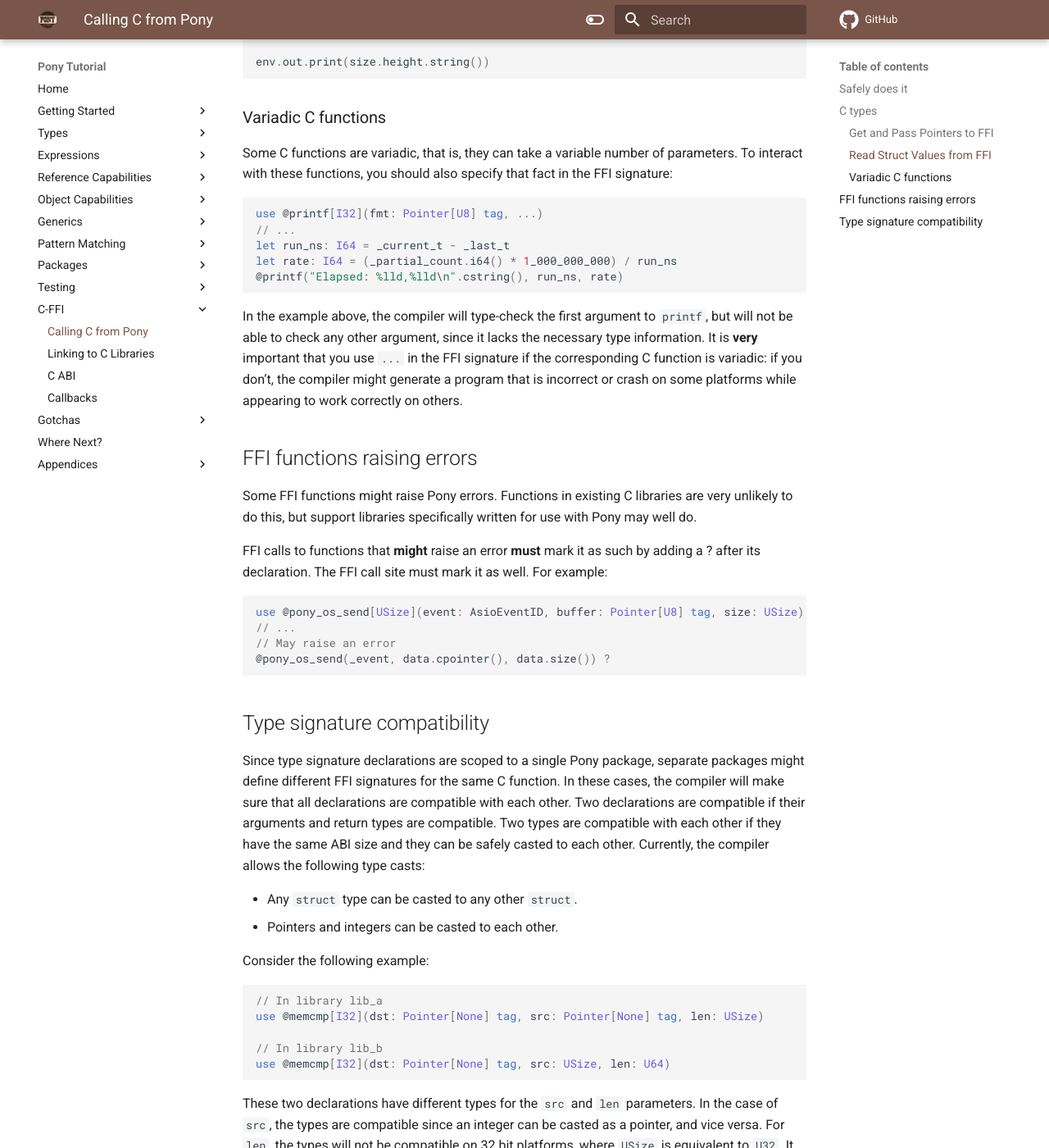
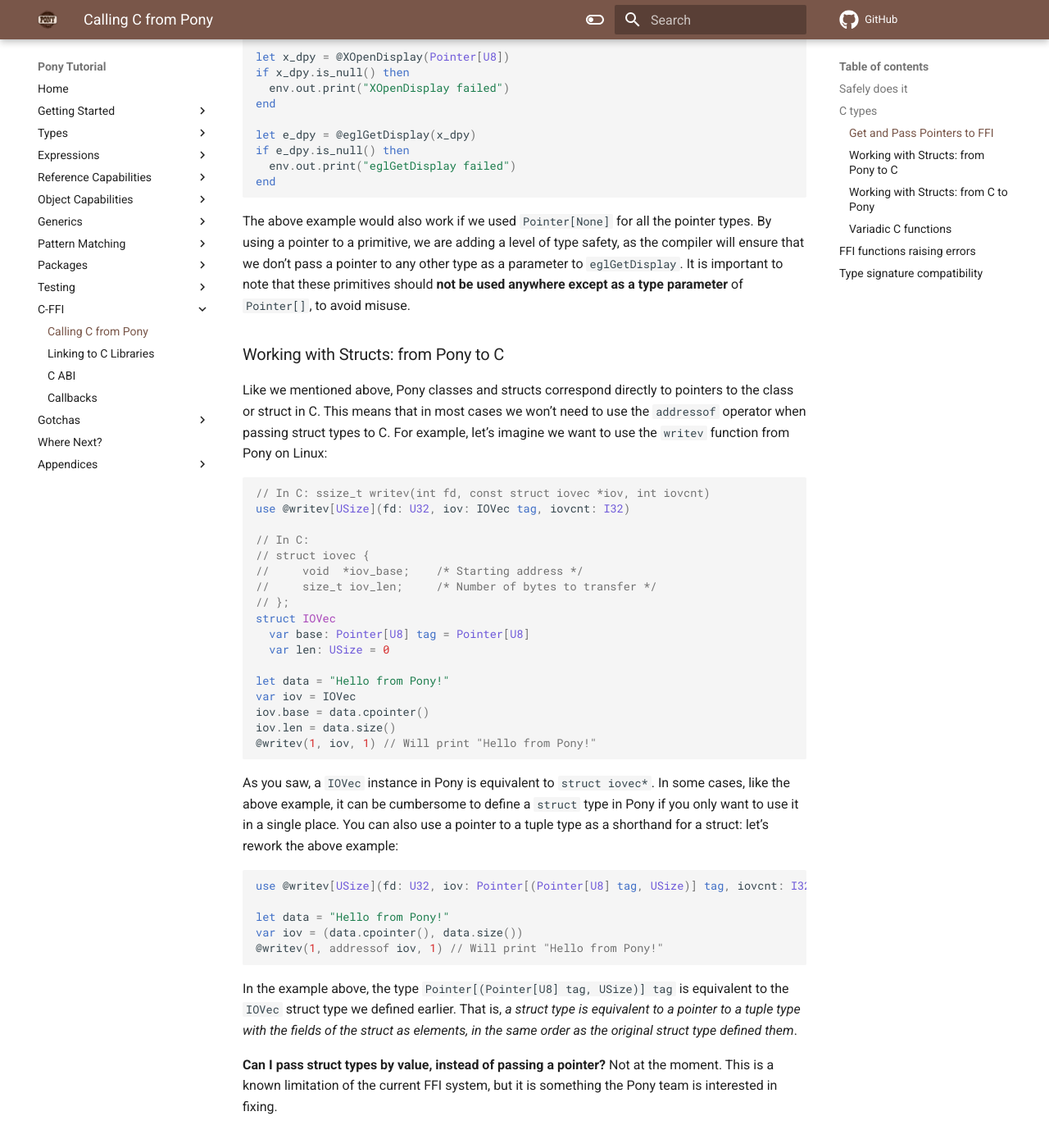
Before and after one commit to ponylang/pony-tutorial, an MkDocs documentation site: the page built from docs/c-ffi/calling-c.md, in a window 1280 px wide and 1400 px high, scrolled down 2419 px. Shown: the whole window at 82% size. Built offline with MkDocs 1.6.1 and Material for MkDocs 9.7.7, drawn with Linux system fonts in a browser that asks for light colours; comment, search, counter and statistics services are not loaded; some of the changed text lies outside the part shown.

Commit message:
Improve FFI documentation (#474)

````diff
--- a/docs/c-ffi/calling-c.md
+++ b/docs/c-ffi/calling-c.md
@@ -28,30 +28,50 @@
 
 The use @ command can take a condition just like other `use` commands. This is useful in this case, since the `_mkdir` function only exists in Windows.
 
+If the name of the C function that you want to call is also a [reserved keyword in Pony](/appendices/keywords.md) (such as `box`), you will need to wrap the name in double quotes (`@"box"`). If you forget to do so, your program will not compile.
+
 An FFI signature is public to all Pony files inside the same package, so you only need to write them once.
 
 ## C types
 
 Many C functions require types that don't have an exact equivalent in Pony. A variety of features is provided for these.
 
-For FFI functions that have no return value (ie they return `void` in C) the return value specified should be `[None]`.
+For FFI functions that have no return value (i.e. they return `void` in C) the return value specified should be `None`.
 
-In Pony String is an object with a header and fields, but in C a `char*` is simply a pointer to character data. The `.cstring()` function on String provides us with a valid pointer to hand to C. Our `fwrite` example above makes use of this for the first argument.
+In Pony, a String is an object with a header and fields, while in C a `char*` is simply a pointer to character data. The `.cstring()` function on String provides us with a valid pointer to hand to C. Our `mkdir` example above makes use of this for the first argument.
 
-Pony classes correspond directly to pointers to the class in C.
+Pony classes and structs correspond directly to pointers to the class or struct in C.
 
-For C pointers to simple types, such as U64, the Pony `Pointer[]` polymorphic type should be used, with a `tag` reference capability. `Pointer[U8] tag` should be used for void*.
-
-To pass pointers to values to C the `addressof` operator can be used (previously `&`), just like taking an address in C. This is done in the standard library to pass the address of a `U64` to an FFI function that takes a `uint64_t*` as an out parameter:
+For C pointers to simple types, such as U64, the Pony `Pointer[]` polymorphic type should be used, with a `tag` reference capability. To represent `void*` arguments, you should the `Pointer[None] tag` type, which will allow you to pass a pointer to any type, including other pointers. This is needed to write declarations for certain POSIX functions, such as `memcpy`:
 
 ```pony
-var len = U64(0)
-@pcre2_substring_length_bynumber_8[I32](_match, i.u32(), addressof len)
+// The C type is void* memcpy(void *restrict dst, const void *restrict src, size_t n);
+use @memcpy[Pointer[U8]](dst: Pointer[None] tag, src: Pointer[None] tag, n: USize)
+
+// Now we can use memcpy with any Pointer type
+let out: Pointer[Pointer[U8] tag] tag = // ...
+let outlen: Pointer[U8] tag = // ...
+let ptr: Pointer[U8] tag = // ...
+let size: USize = // ...
+// ...
+@memcpy(out, addressof ptr, size.bitwidth() / 8)
+@memcpy(outlen, addressof size, 1)
+```
+
+When dealing with `void*` return types from C, it is good practice to try to narrow the type down to the most specific Pony type that you expect to receive. In the example above, we chose `Pointer[U8]` as the return type, since we can use such a pointer to construct Pony Arrays and Strings.
+
+To pass pointers to values to C the `addressof` operator can be used (previously `&`), just like taking an address in C. This is done in the standard library to pass the address of a `U32` to an FFI function that takes a `int*` as an out parameter:
+
+```pony
+use @frexp[F64](value: F64, exponent: Pointer[U32])
+// ...
+var exponent: U32 = 0
+var mantissa = @frexp(this, addressof exponent)
 ```
 
 ### Get and Pass Pointers to FFI
 
-To pass and receive pointers to c structs you need to declare pointer to primitives
+If you want to receive a pointer to an opaque C type, using a pointer to a primitive can be useful:
 
 ```pony
 use @XOpenDisplay[Pointer[_XDisplayHandle]](name: Pointer[U8] tag)
@@ -71,11 +91,53 @@
 end
 ```
 
-### Read Struct Values from FFI
+The above example would also work if we used `Pointer[None]` for all the pointer types. By using a pointer to a primitive, we are adding a level of type safety, as the compiler will ensure that we don't pass a pointer to any other type as a parameter to `eglGetDisplay`. It is important to note that these primitives should __not be used anywhere except as a type parameter__ of `Pointer[]`, to avoid misuse.
 
-A common pattern in C is to pass a struct pointer to a function, and that function will fill in various values in the struct. To do this in Pony, you make a `struct` and then use a `NullablePointer`:
+### Working with Structs: from Pony to C
+
+Like we mentioned above, Pony classes and structs correspond directly to pointers to the class or struct in C. This means that in most cases we won't need to use the `addressof` operator when passing struct types to C. For example, let's imagine we want to use the `writev` function from Pony on Linux:
 
 ```pony
+// In C: ssize_t writev(int fd, const struct iovec *iov, int iovcnt)
+use @writev[USize](fd: U32, iov: IOVec tag, iovcnt: I32)
+
+// In C:
+// struct iovec {
+//     void  *iov_base;    /* Starting address */
+//     size_t iov_len;     /* Number of bytes to transfer */
+// };
+struct IOVec
+  var base: Pointer[U8] tag = Pointer[U8]
+  var len: USize = 0
+
+let data = "Hello from Pony!"
+var iov = IOVec
+iov.base = data.cpointer()
+iov.len = data.size()
+@writev(1, iov, 1) // Will print "Hello from Pony!"
+```
+
+As you saw, a `IOVec` instance in Pony is equivalent to `struct iovec*`. In some cases, like the above example, it can be cumbersome to define a `struct` type in Pony if you only want to use it in a single place. You can also use a pointer to a tuple type as a shorthand for a struct: let's rework the above example:
+
+```pony
+use @writev[USize](fd: U32, iov: Pointer[(Pointer[U8] tag, USize)] tag, iovcnt: I32)
+
+let data = "Hello from Pony!"
+var iov = (data.cpointer(), data.size())
+@writev(1, addressof iov, 1) // Will print "Hello from Pony!"
+```
+
+In the example above, the type `Pointer[(Pointer[U8] tag, USize)] tag` is equivalent to the `IOVec` struct type we defined earlier. That is, _a struct type is equivalent to a pointer to a tuple type with the fields of the struct as elements, in the same order as the original struct type defined them_.
+
+**Can I pass struct types by value, instead of passing a pointer?** Not at the moment. This is a known limitation of the current FFI system, but it is something the Pony team is interested in fixing.
+
+### Working with Structs: from C to Pony
+
+A common pattern in C is to pass a struct pointer to a function, and that function will fill in various values in the struct. To do this in Pony, you make a `struct` and then use a `NullablePointer`, which denotes a possibly-null type:
+
+```pony
+use @ioctl[I32](fd: I32, req: U32, ...)
+
 struct Winsize
   var height: U16 = 0
   var width: U16 = 0
@@ -88,6 +150,8 @@
 
 env.out.print(size.height.string())
 ```
+
+A `NullablePointer` type can only be used with `structs`, and is only intended for output parameters (like in the example above) or for return types from C. You don't need to use a `NullablePointer` if you are only passing a `struct` as a regular input parameter.
 
 ### Variadic C functions
 
@@ -116,6 +180,31 @@
 @pony_os_send(_event, data.cpointer(), data.size()) ?
 ```
 
+If you're writing a C library that wants to raise a Pony error, you should do so using the `pony_error` function. Here's an example from the Pony runtime:
+
+```C
+// In pony.h
+PONY_API void pony_error();
+
+// In socket.c
+PONY_API size_t pony_os_send(asio_event_t* ev, const char* buf, size_t len)
+{
+  ssize_t sent = send(ev->fd, buf, len, 0);
+
+  if(sent < 0)
+  {
+    if(errno == EWOULDBLOCK || errno == EAGAIN)
+      return 0;
+
+    pony_error();
+  }
+
+  return (size_t)sent;
+}
+```
+
+A function that calls the `pony_error` function should only be called from inside a `try` block in Pony. If this is not done, the call to `pony_error` will result in a call to C's `abort` function, which will terminate the program.
+
 ## Type signature compatibility
 
 Since type signature declarations are scoped to a single Pony package, separate packages might define different FFI signatures for the same C function. In these cases, the compiler will make sure that all declarations are compatible with each other. Two declarations are compatible if their arguments and return types are compatible. Two types are compatible with each other if they have the same ABI size and they can be safely casted to each other. Currently, the compiler allows the following type casts:
````
Also changed, not shown: docs/appendices/examples.md (+0 -26 lines).
